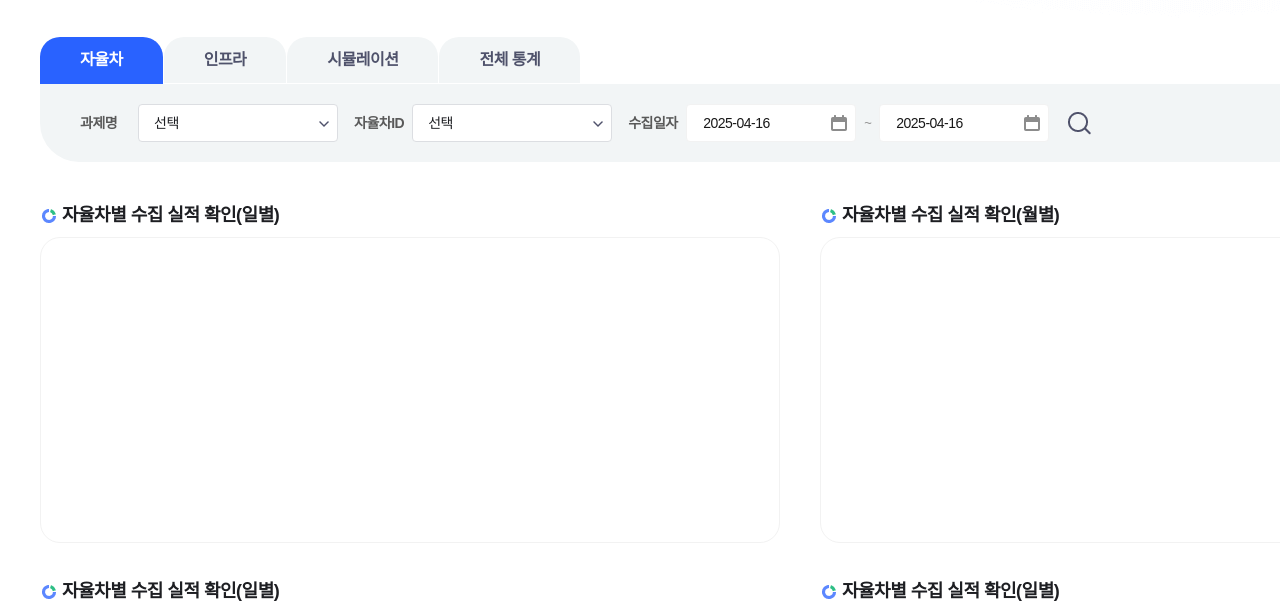
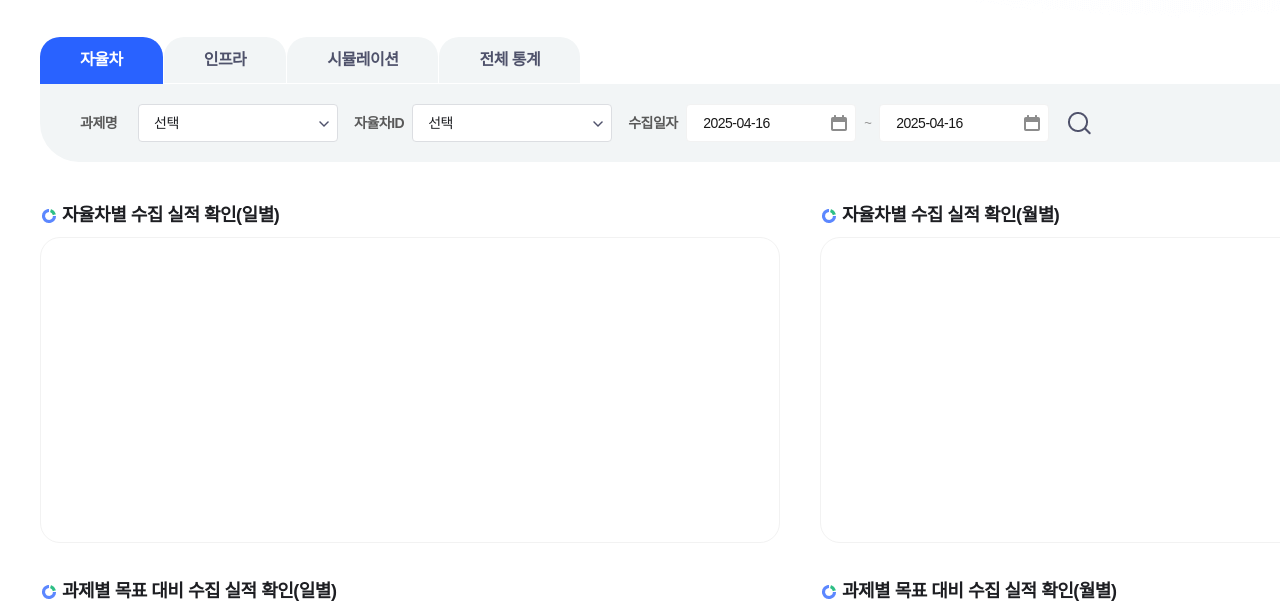
Before and after one commit to heroyooi/rnd-2025, a plain HTML site: page dev1.html in a window 1280 px wide. Shown: the part 214-824 px from the top of the page. Drawn offline with nearby package versions, Linux system fonts and the light colour scheme; a script that the page names is missing; a web font is replaced by a local one.

Commit message:
4월 유지보수중

```diff
--- a/css/component.css
+++ b/css/component.css
@@ -492,7 +492,7 @@ body.ver_light .input-base.tp2{padding:8.5px 26px 8.5px 16px;border:0;}
 body.ver_light .input-base.tp2:focus{border:2px solid #2962ff;padding:6.5px 24px 6.5px 14px;}
 body.ver_light .input-base:disabled{background-color: #f2f2f2;color:#8c8c8c;}
 
-body.ver_light .search-area{padding:20px 40px;background-color:#f2f5f6;border-radius:0 40px 40px 40px;margin:0 auto;}
+body.ver_light .search-area{padding:20px 40px;background-color:#f2f5f6;border-radius:0 40px 40px 40px;margin:0 auto;position: relative;z-index:1;}
 body.ver_light .search-area .form-list > li label{color:#595959;font-weight:700;}
 body.ver_light .search-area .form-list > li.datepicker{flex-grow:0;}
 body.ver_light .search-area .form-list > li.btn{width:28px;}
--- a/dev1.html
+++ b/dev1.html
@@ -354,11 +354,11 @@
             <div class="con-box" style="height: 306px;"></div>
           </div>
           <div class="chart-con">
-            <h3 class="con-tit">자율차별 수집 실적 확인(일별)</h3>
+            <h3 class="con-tit">과제별 목표 대비 수집 실적 확인(일별)</h3>
             <div class="con-box" style="height: 306px;"></div>
           </div>
           <div class="chart-con">
-            <h3 class="con-tit">자율차별 수집 실적 확인(일별)</h3>
+            <h3 class="con-tit">과제별 목표 대비 수집 실적 확인(월별)</h3>
             <div class="con-box" style="height: 306px;"></div>
           </div>
         </div><!-- .content-area -->
```
